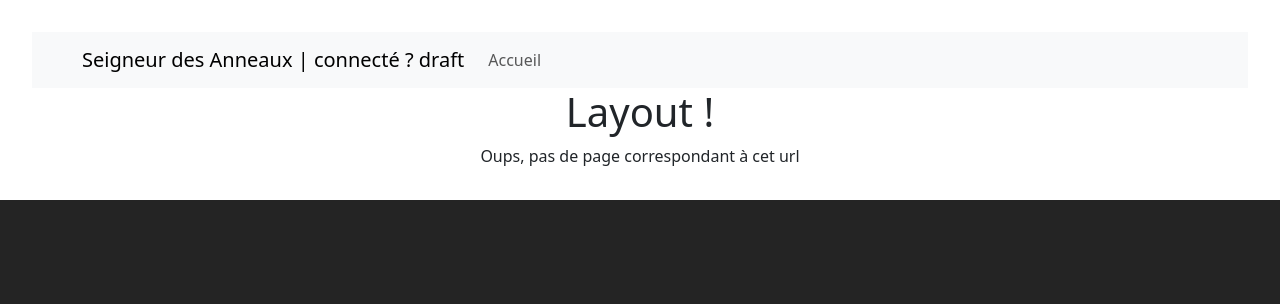
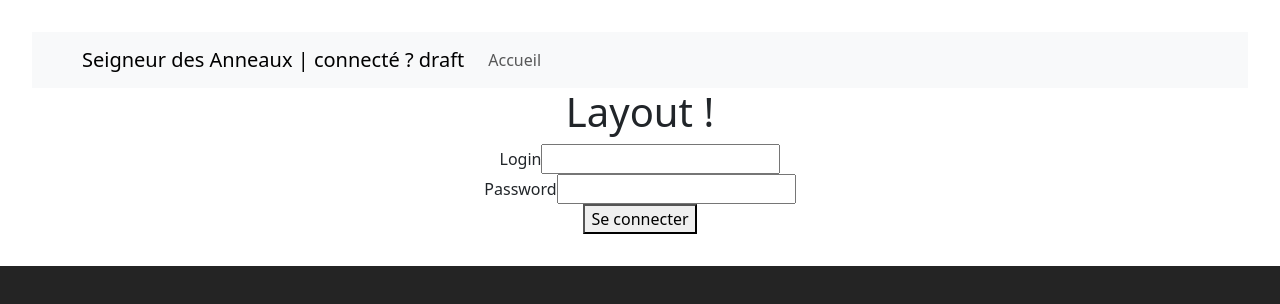
Before and after one commit to Berkpigh/UdemySdA, a React (Vite) app in the folder projet final/spas/sda.backoffice/: page /login in a window 1280 px wide. Shown: the top 304 px of the page. Built offline with nearby package versions, Linux system fonts and the light colour scheme.

Commit message:
sec 13/119

```diff
--- a/projet final/spas/sda.backoffice/src/AppRoutes.tsx
+++ b/projet final/spas/sda.backoffice/src/AppRoutes.tsx
@@ -3,11 +3,12 @@ import { PageListCharacters } from './features/characters/pages/PageListCharacte
 import { PageListGame } from "./features/games/pages/PageListGame";
 import { PageNoMatch } from './pages/PageNoMatch'
 import { PageHome } from "./pages/PageHome";
+import { Login } from "./features/authentication/components/Login";
 
 export const MainRoutes = () => {
   return (
     <Routes>
-      {/* <PrivateRoute></PrivateRoute> */}
+      <Route path="/login" element={<Login></Login>} />
       <Route path="/" element={<PageHome></PageHome>} />
       <Route path="/characters" element={<PageListCharacters></PageListCharacters>} />
       <Route path="/games" element={<PageListGame></PageListGame>} />
--- /dev/null
+++ b/projet final/spas/sda.backoffice/src/features/authentication/components/Login.tsx
@@ -0,0 +1,49 @@
+import { useState } from "react"
+import { useAuthenticationContext } from "../store"
+import { LoginUser } from "../models"
+
+export const Login = () => {
+    const [user, setUser] = useState<LoginUser>({login: '', password: ''})
+    const authContext = useAuthenticationContext()
+
+    const submitForm = () => {
+        if (authContext.logIn) {
+            authContext.logIn(user.login, user.password)
+        }
+    }
+
+    const updateLogin = (e: React.ChangeEvent<HTMLInputElement>) => {
+        const newState: LoginUser = {
+            login: e.target.value,
+            password: user.password
+        }
+        setUser(newState)
+    }
+    const updatePassword = (e: React.ChangeEvent<HTMLInputElement>) => {
+        const newState: LoginUser = {
+            login: user.login,
+            password:  e.target.value
+        }
+        setUser(newState)
+    }
+
+    return (
+        <>
+            <form onSubmit={submitForm}>
+                <div>
+                    <div>
+                        <label>Login</label>
+                        <input name="login" value={user.login} onChange={updateLogin}></input>
+                    </div>
+                    <div>
+                        <label>Password</label>
+                        <input name="password" value={user.password} onChange={updatePassword}></input>
+                    </div>
+                </div>
+                <div>
+                    <button type="submit">Se connecter</button>
+                </div>
+            </form>
+        </>
+    )
+}
```
